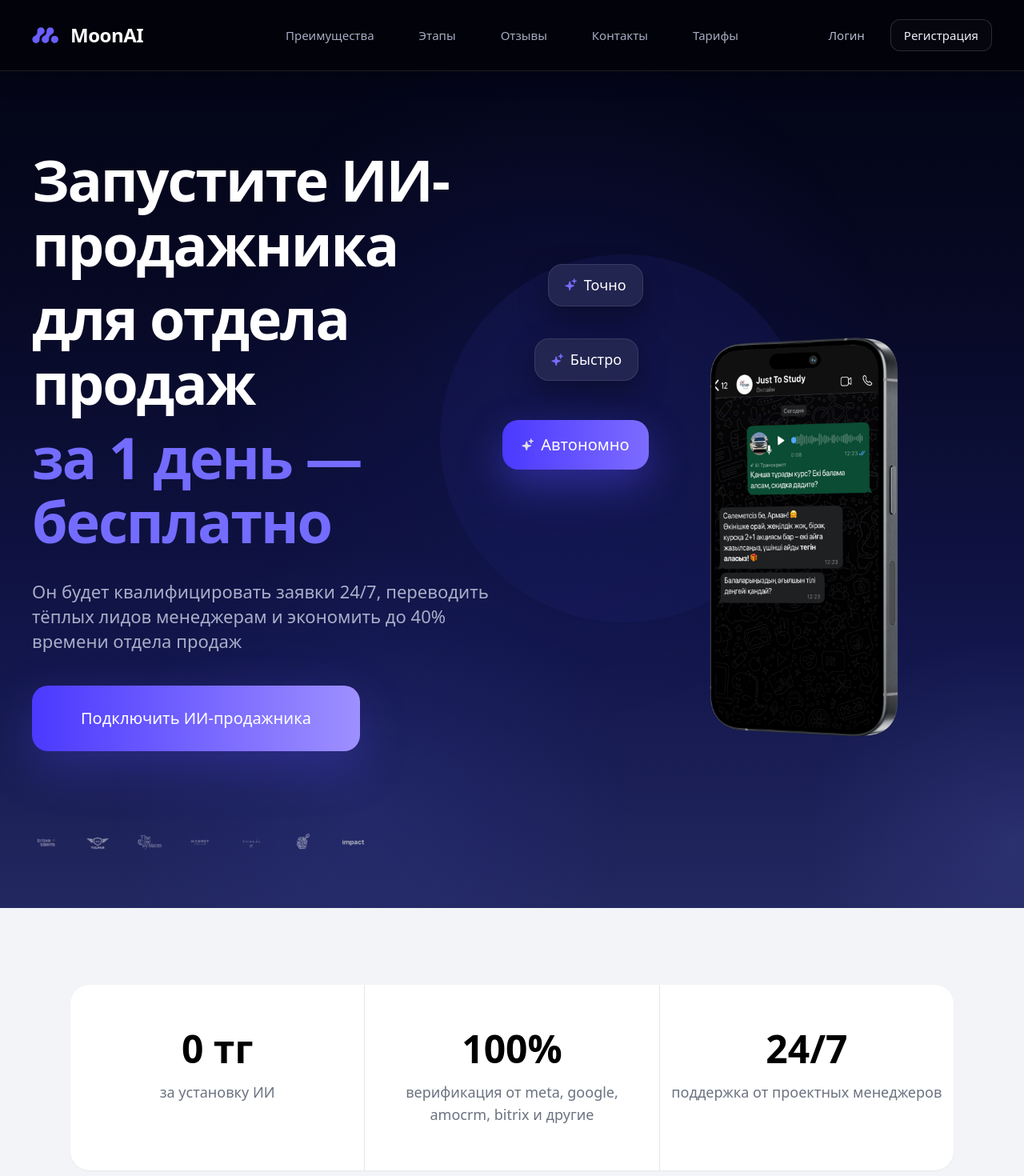
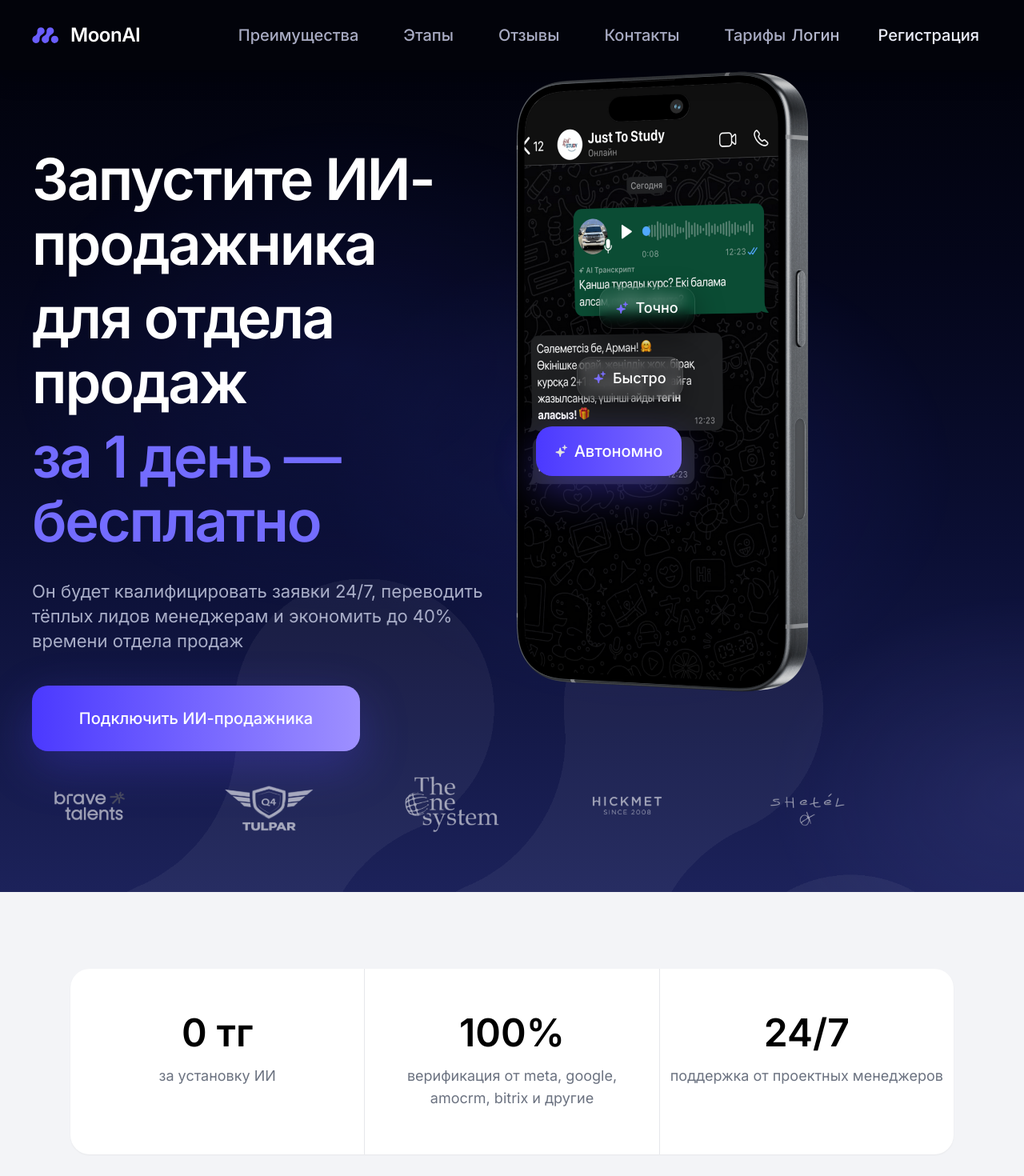
Before and after one commit to m1ke1994/ai, a Vue app: page / in a window 1280 px wide. Shown: the top 1470 px of the page at 80% size. Built offline with nearby package versions, Linux system fonts and the light colour scheme.

Commit message:
почти копия hero

```diff
--- a/src/assets/main.css
+++ b/src/assets/main.css
@@ -1,3 +1,5 @@
+@import url('https://fonts.googleapis.com/css2?family=Inter:wght@400;500;600;700;800&display=swap');
+
 @tailwind base;
 @tailwind components;
 @tailwind utilities;
@@ -5,6 +7,7 @@
 @layer base {
   body {
     @apply m-0 min-w-[320px] bg-slate-950 text-slate-100 antialiased;
+    font-family: 'Inter', system-ui, sans-serif;
   }
 
   #app {
--- a/src/components/AppHeader.vue
+++ b/src/components/AppHeader.vue
@@ -10,7 +10,7 @@ const navItems = [
 
 <template>
   <header
-    class="fixed left-0 top-0 z-[100] w-full border-b border-white/10 bg-[#02030A] shadow-[0_8px_28px_rgba(0,0,0,0.24)]"
+    class="fixed left-0 top-0 z-[100] w-full bg-[#02030A] shadow-[0_8px_28px_rgba(0,0,0,0.24)]"
   >
     <div class="mx-auto max-w-[1720px] px-4 sm:px-6 lg:px-10">
       <div class="relative flex h-[74px] items-center justify-between lg:h-[88px]">
@@ -31,7 +31,7 @@ const navItems = [
             v-for="item in navItems"
             :key="item.href"
             :href="item.href"
-            class="text-[15px] font-medium text-[#A8ABC3] transition-colors duration-200 hover:text-white"
+            class="text-[20px] font-medium text-[#A8ABC3] transition-colors duration-200 hover:text-[#736CFF]"
           >
             {{ item.label }}
           </a>
@@ -40,13 +40,13 @@ const navItems = [
         <div class="hidden items-center gap-5 md:flex lg:gap-8">
           <a
             href="/login"
-            class="text-[15px] font-medium text-[#B4B7CD] transition-colors duration-200 hover:text-white"
+            class="text-[20px] font-medium text-[#B4B7CD] transition-colors duration-200 hover:text-white"
           >
             Логин
           </a>
           <a
             href="/register"
-            class="inline-flex h-10 items-center rounded-xl border border-white/15 bg-white/[0.02] px-4 text-[15px] font-medium text-[#ECEEFA] transition duration-200 hover:border-white/25 hover:bg-white/5"
+            class="inline-flex h-10 items-center rounded-xl px-4 text-[20px] font-medium text-[#ECEEFA] transition duration-200 hover:text-white"
           >
             Регистрация
           </a>
--- a/src/components/HeroSection.vue
+++ b/src/components/HeroSection.vue
@@ -1,57 +1,65 @@
 <script setup>
-const logos = ['/1.svg', '/2.svg', '/3.svg', '/4.svg', '/5.svg', '/6.svg', '/7.svg']
+const logos = ['/1.svg', '/2.svg', '/3.svg', '/4.svg', '/5.svg']
 </script>
 
 <template>
-  <section class="relative isolate overflow-hidden bg-[#030412]">
+  <section class="relative isolate overflow-hidden bg-[#02030D]">
     <div
-      class="absolute inset-0 bg-[linear-gradient(180deg,#040516_0%,#070925_28%,#11154A_68%,#232860_100%)]"
+      class="absolute inset-0 z-0 bg-[linear-gradient(180deg,#02030D_0%,#04061A_24%,#0B0F34_58%,#1C225A_100%)]"
       aria-hidden="true"
     />
+
+    <img
+      src="/tilda.png"
+      alt=""
+      aria-hidden="true"
+      class="pointer-events-none absolute bottom-[-250px] left-1/2 z-[1] w-[88%] min-w-[760px] -translate-x-1/2 select-none opacity-5"
+    />
+
     <div
-      class="absolute inset-0 opacity-90"
+      class="absolute inset-0 z-[2] opacity-90"
       style="
         background:
-          radial-gradient(42rem 42rem at 54% 37%, rgba(26, 32, 112, 0.32), transparent 64%),
-          radial-gradient(32rem 32rem at 36% 88%, rgba(53, 61, 155, 0.28), transparent 64%),
-          radial-gradient(26rem 26rem at 99% 92%, rgba(93, 98, 190, 0.22), transparent 64%);
+          radial-gradient(38rem 28rem at 34% 36%, rgba(34, 42, 136, 0.22), transparent 70%),
+          radial-gradient(34rem 26rem at 63% 49%, rgba(44, 53, 160, 0.22), transparent 72%),
+          radial-gradient(28rem 22rem at 100% 88%, rgba(92, 95, 178, 0.2), transparent 72%);
       "
       aria-hidden="true"
     />
 
-    <div class="pointer-events-none absolute left-[43%] top-[22%] hidden h-[460px] w-[460px] rounded-full bg-[#1B2067]/30 lg:block" aria-hidden="true" />
-    <div class="pointer-events-none absolute left-[29%] top-[69%] hidden h-[360px] w-[360px] rounded-full bg-[#2A2F7D]/22 lg:block" aria-hidden="true" />
-    <div class="pointer-events-none absolute right-[-120px] bottom-[-180px] hidden h-[520px] w-[520px] rounded-full bg-[#4D52AA]/18 lg:block" aria-hidden="true" />
-
-    <div class="relative mx-auto max-w-[1720px] px-4 sm:px-6 lg:px-10">
-      <div class="grid min-h-[calc(100vh-64px)] items-start gap-8 lg:grid-cols-[minmax(0,1.03fr)_minmax(0,0.97fr)]">
-        <div class="pt-10 pb-12 sm:pt-14 lg:pt-20 lg:pb-16 xl:pt-24">
-          <h1 class="max-w-[780px] text-[40px] font-semibold leading-[1.12] tracking-[-0.03em] text-white sm:text-[52px] lg:text-[64px] xl:text-[72px]">
+    <div class="relative z-10 mx-auto max-w-[1720px] px-4 sm:px-6 lg:px-10">
+      <div class="grid items-start gap-6 lg:min-h-[730px] lg:grid-cols-[minmax(0,1.03fr)_minmax(0,0.97fr)]">
+        <div class="relative pt-10 pb-10 sm:pt-14 sm:pb-12 lg:pt-20 lg:pb-40 xl:pt-24 xl:pb-44">
+          <h1
+            class="max-w-[790px] text-[40px] font-semibold leading-[1.12] tracking-[-0.03em] text-white sm:text-[52px] lg:text-[64px] xl:text-[72px]"
+          >
             <span class="block">Запустите ИИ-продажника</span>
             <span class="mt-3 block">для отдела продаж</span>
             <span class="mt-3 block text-[#736CFF]">за 1 день — бесплатно</span>
           </h1>
 
-          <p class="mt-8 max-w-[650px] text-base leading-[1.45] text-[#A9AEC8] sm:text-lg lg:text-[22px] lg:leading-[1.42]">
+          <p
+            class="mt-8 max-w-[650px] text-base leading-[1.45] text-[#A9AEC8] sm:text-lg lg:text-[22px] lg:leading-[1.42]"
+          >
             Он будет квалифицировать заявки 24/7, переводить тёплых лидов менеджерам и
             экономить до 40% времени отдела продаж
           </p>
 
           <button
             type="button"
-            class="mt-10 inline-flex min-h-[72px] items-center justify-center rounded-[20px] bg-[linear-gradient(90deg,#4B39FF_0%,#9E90FF_100%)] px-8 text-lg font-medium text-white shadow-[0_20px_60px_rgba(89,75,255,0.28)] transition hover:brightness-105 sm:min-h-[82px] sm:px-12 sm:text-[20px] lg:min-w-[410px]"
+            class="mt-10 inline-flex min-h-[72px] items-center justify-center rounded-[20px] bg-[linear-gradient(90deg,#4B39FF_0%,#9E90FF_100%)] px-8 text-lg font-medium text-white shadow-[0_20px_60px_rgba(89,75,255,0.28)] transition sm:min-h-[82px] sm:px-12 sm:text-[20px] lg:min-w-[410px] hover:[background-image:none] hover:bg-white hover:text-black"
           >
             Подключить ИИ-продажника
           </button>
 
-          <div class="mt-12 sm:mt-16 lg:mt-24">
-            <div class="flex flex-wrap items-center gap-x-7 gap-y-5 opacity-60 grayscale">
+          <div class="mt-16 overflow-x-auto pb-1 sm:mt-20 lg:absolute lg:bottom-8 lg:left-0 lg:mt-0 lg:w-[1180px] lg:max-w-none lg:overflow-visible xl:w-[1280px]">
+            <div class="flex min-w-max flex-nowrap items-center gap-x-12 whitespace-nowrap opacity-60 grayscale sm:gap-x-14 lg:gap-x-16 xl:gap-x-20">
               <img
                 v-for="logo in logos"
                 :key="logo"
                 :src="logo"
                 alt=""
-                class="h-7 w-auto object-contain sm:h-8 lg:h-9"
+                class="h-9 w-auto shrink-0 object-contain sm:h-10 lg:h-36 xl:h-36"
                 loading="lazy"
                 aria-hidden="true"
               />
@@ -59,18 +67,24 @@ const logos = ['/1.svg', '/2.svg', '/3.svg', '/4.svg', '/5.svg', '/6.svg', '/7.s
           </div>
         </div>
 
-        <div class="relative min-h-[360px] pb-6 sm:min-h-[460px] lg:min-h-[780px] lg:pb-0">
-          <div class="absolute left-[2%] top-[31%] z-20 hidden lg:flex items-center gap-2 rounded-[18px] border border-white/10 bg-[#262A53]/85 px-5 py-3 text-[18px] font-medium text-white shadow-[0_14px_36px_rgba(0,0,0,0.35)] backdrop-blur">
+        <div class="relative min-h-[360px] sm:min-h-[460px] lg:min-h-[730px]">
+          <div
+            class="absolute left-[14%] top-[37%] z-20 hidden items-center gap-2 rounded-[18px] border border-white/10 bg-[#2A2E58]/88 px-5 py-3 text-[18px] font-medium text-white shadow-[0_14px_36px_rgba(0,0,0,0.35)] backdrop-blur lg:flex"
+          >
             <img src="/vecor.svg" alt="" class="h-4 w-4" aria-hidden="true" />
             <span>Точно</span>
           </div>
 
-          <div class="absolute left-[-1%] top-[43%] z-20 hidden lg:flex items-center gap-2 rounded-[18px] border border-white/10 bg-[#262A53]/85 px-5 py-3 text-[18px] font-medium text-white shadow-[0_14px_36px_rgba(0,0,0,0.35)] backdrop-blur">
+          <div
+            class="absolute left-[9%] top-[49%] z-20 hidden items-center gap-2 rounded-[18px] border border-white/10 bg-[#2A2E58]/88 px-5 py-3 text-[18px] font-medium text-white shadow-[0_14px_36px_rgba(0,0,0,0.35)] backdrop-blur lg:flex"
+          >
             <img src="/vecor.svg" alt="" class="h-4 w-4" aria-hidden="true" />
             <span>Быстро</span>
           </div>
 
-          <div class="absolute left-[-8%] top-[56%] z-20 hidden lg:flex items-center gap-2 rounded-[20px] bg-[linear-gradient(90deg,#4B39FF_0%,#7D6CFF_100%)] px-6 py-4 text-[20px] font-medium text-white shadow-[0_20px_50px_rgba(89,75,255,0.42)]">
+          <div
+            class="absolute left-[0%] top-[61%] z-20 hidden items-center gap-2 rounded-[20px] bg-[linear-gradient(90deg,#4B39FF_0%,#7D6CFF_100%)] px-6 py-4 text-[20px] font-medium text-white shadow-[0_20px_50px_rgba(89,75,255,0.42)] lg:flex"
+          >
             <img src="/vecor.svg" alt="" class="h-4 w-4 brightness-200 saturate-0" aria-hidden="true" />
             <span>Автономно</span>
           </div>
@@ -78,7 +92,7 @@ const logos = ['/1.svg', '/2.svg', '/3.svg', '/4.svg', '/5.svg', '/6.svg', '/7.s
           <img
             src="/hiro.png"
             alt="Интерфейс переписки в мессенджере на смартфоне"
-            class="relative z-10 ml-auto mt-4 w-[360px] max-w-full object-contain sm:w-[470px] md:w-[560px] lg:absolute lg:bottom-[-92px] lg:right-[-70px] lg:mt-0 lg:w-[760px] xl:right-[-48px] xl:w-[820px]"
+            class="relative z-100 ml-auto mt-4 w-[390px] max-w-none object-contain sm:w-[520px] md:w-[620px] lg:absolute lg:bottom-[-92px] lg:right-[-58px] lg:mt-0 lg:w-[900px] xl:right-[-28px] xl:bottom-[-108px] xl:w-[880px]"
             draggable="false"
           />
         </div>
```
